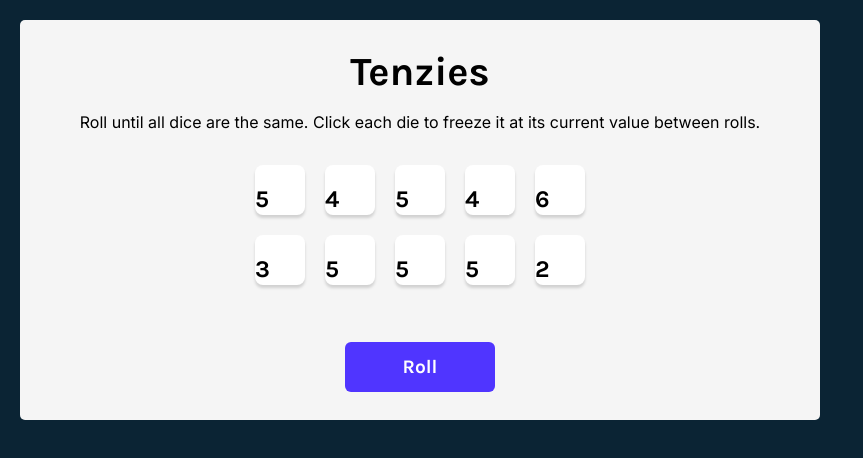
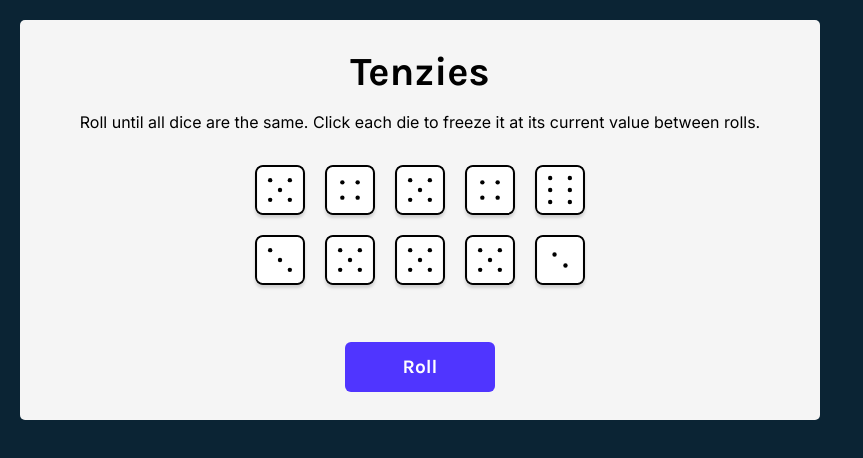
Before and after one commit to kamil713/react-basics, a React (Vite) app in the folder tenzies/: page / in a window 1280 px wide. Shown: the top 458 px of the page, without its empty margins (0-863 px from the left). Built offline with nearby package versions, Linux system fonts and the light colour scheme.

Commit message:
add logic for die assets

```diff
--- a/tenzies/src/components/Die.jsx
+++ b/tenzies/src/components/Die.jsx
@@ -1,10 +1,32 @@
 export default function Die(props) {
+  let dieNum;
+  switch (props.value) {
+    case 1:
+      dieNum = 'One'
+      break;
+    case 2:
+      dieNum = 'Two'
+      break;
+    case 3:
+      dieNum = 'Three'
+      break;
+    case 4:
+      dieNum = 'Four'
+      break;
+    case 5:
+      dieNum = 'Five'
+      break;
+    case 6:
+      dieNum = 'Six'
+      break;
+  }
+
   const styles = {
     backgroundColor: props.isHeld ? "#59E391" : "white",
+    backgroundImage: `url(./src/assets/diceSvg/die${dieNum}.svg)`
   };
+
   return (
-    <div className="die-face" style={styles} onClick={props.holdDice}>
-      <h2 className="die-num">{props.value}</h2>
-    </div>
+    <div className="die-face" style={styles} onClick={props.holdDice}></div>
   );
 }
```
